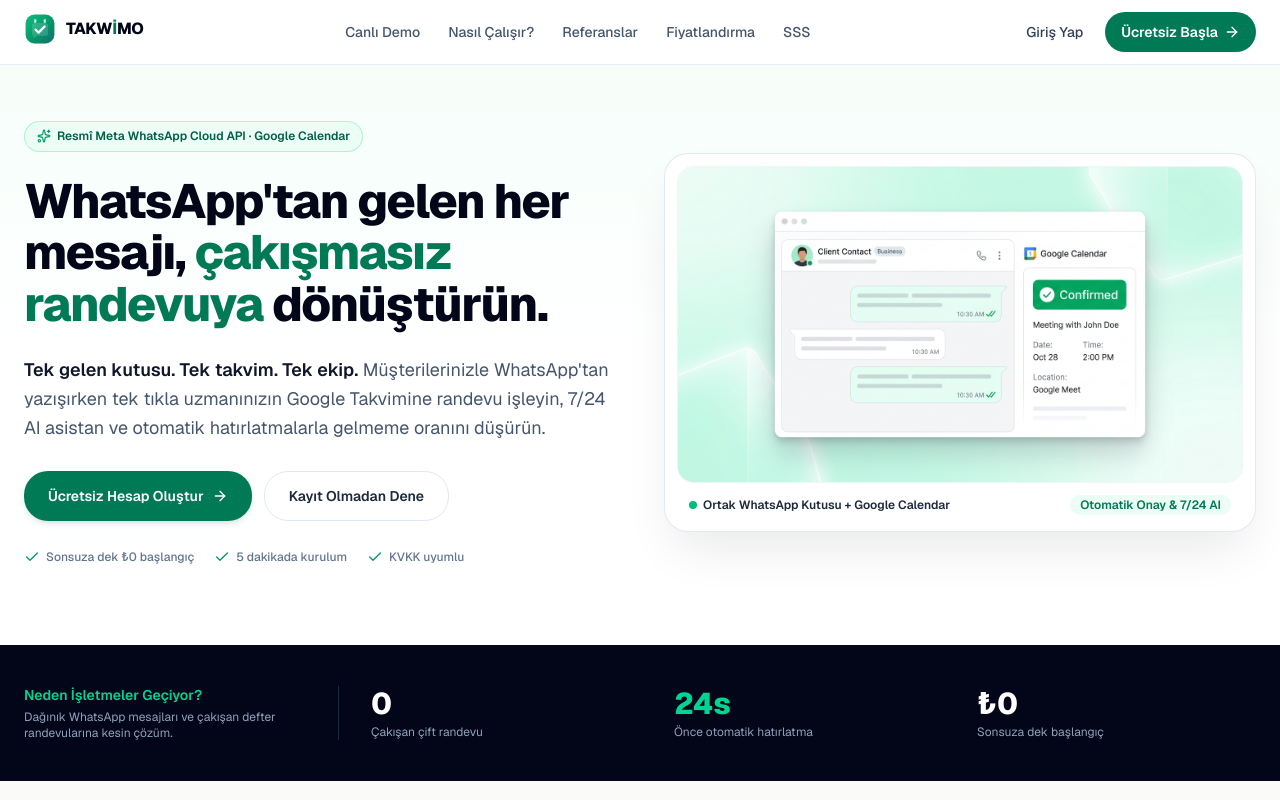
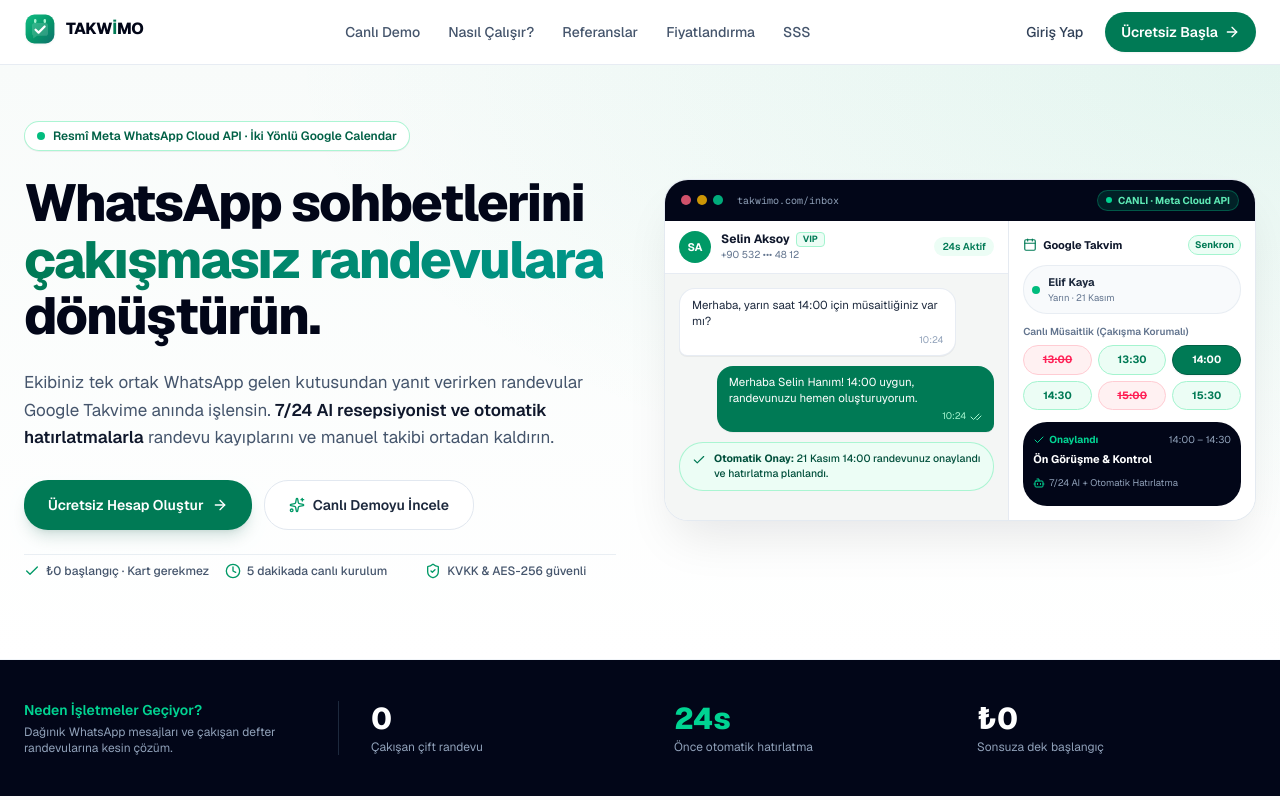
Before and after one commit to ibrahimbalta/takwimo, a Next.js app: page / in a window 1280 px wide. Shown: the top 800 px of the page. Built offline with nearby package versions, Linux system fonts and the light colour scheme; no server answers.

Commit message:
feat(landing): executive hero copy and crisp 100% Turkish live WhatsApp + Google Calendar product UI preview

```diff
--- a/src/app/page.tsx
+++ b/src/app/page.tsx
@@ -6,7 +6,18 @@ import {
   LandingFaqAccordion,
 } from "@/components/LandingInteractive";
 import { SiteHeader, SiteFooter } from "@/components/SiteChrome";
-import { ArrowRight, Check, Sparkles, Layers, Star } from "lucide-react";
+import {
+  ArrowRight,
+  Check,
+  CheckCheck,
+  Sparkles,
+  Layers,
+  Star,
+  Calendar,
+  ShieldCheck,
+  Clock,
+  Bot,
+} from "lucide-react";
 
 export default async function HomePage() {
   const session = await getSession();
@@ -15,78 +26,205 @@ export default async function HomePage() {
     <div className="min-h-screen bg-white text-slate-900 flex flex-col overflow-x-hidden">
       <SiteHeader isLoggedIn={Boolean(session)} activePath="/" />
 
-      {/* ABOVE-THE-FOLD VISUAL SPLIT HERO */}
-      <section className="relative bg-gradient-to-b from-emerald-50/50 via-white to-white pt-6 pb-12 sm:pt-14 sm:pb-20">
-        <div className="max-w-7xl mx-auto px-4 sm:px-6 grid grid-cols-1 lg:grid-cols-12 gap-8 lg:gap-12 items-center">
+      {/* ABOVE-THE-FOLD EXECUTIVE SPLIT HERO */}
+      <section className="relative bg-[radial-gradient(ellipse_at_top_right,_rgba(16,185,129,0.09),_transparent_55%),linear-gradient(to_bottom,_#f8fbfa,_#ffffff)] pt-7 pb-14 sm:pt-14 sm:pb-20 border-b border-slate-100">
+        <div className="max-w-7xl mx-auto px-4 sm:px-6 grid grid-cols-1 lg:grid-cols-12 gap-10 lg:gap-12 items-center">
+          {/* Left: Executive Copy & Conversion Hierarchy */}
           <div className="lg:col-span-6 space-y-5 sm:space-y-6">
-            <div className="inline-flex items-center gap-1.5 px-3 py-1.5 rounded-full bg-emerald-50 border border-emerald-200/90 text-emerald-800 text-[11px] sm:text-xs font-semibold leading-snug max-w-full">
-              <Sparkles className="w-3.5 h-3.5 text-emerald-600 shrink-0" />
-              <span>Resmî Meta WhatsApp Cloud API · Google Calendar</span>
+            <div className="inline-flex items-center gap-2 px-3 py-1.5 rounded-full bg-white border border-emerald-200/90 shadow-2xs text-emerald-800 text-[11px] sm:text-xs font-semibold">
+              <span className="w-2 h-2 rounded-full bg-emerald-500 animate-pulse shrink-0" />
+              <span>Resmî Meta WhatsApp Cloud API · İki Yönlü Google Calendar</span>
             </div>
 
-            <h1 className="text-[28px] sm:text-5xl font-extrabold text-slate-950 tracking-[-0.03em] leading-[1.12] sm:leading-[1.08]">
-              WhatsApp&apos;tan gelen her mesajı,{" "}
-              <span className="text-emerald-700">çakışmasız randevuya</span> dönüştürün.
+            <h1 className="text-[30px] sm:text-[46px] xl:text-[52px] font-extrabold text-slate-950 tracking-[-0.035em] leading-[1.09]">
+              WhatsApp sohbetlerini{" "}
+              <span className="bg-gradient-to-r from-emerald-700 to-teal-600 bg-clip-text text-transparent">
+                çakışmasız randevulara
+              </span>{" "}
+              dönüştürün.
             </h1>
 
-            <p className="text-sm sm:text-lg text-slate-600 leading-relaxed">
+            <p className="text-sm sm:text-[17px] text-slate-600 leading-relaxed max-w-xl">
+              Ekibiniz tek ortak WhatsApp gelen kutusundan yanıt verirken randevular Google
+              Takvime anında işlensin.{" "}
               <strong className="font-semibold text-slate-900">
-                Tek gelen kutusu. Tek takvim. Tek ekip.
+                7/24 AI resepsiyonist ve otomatik hatırlatmalarla
               </strong>{" "}
-              Müşterilerinizle WhatsApp&apos;tan yazışırken tek tıkla uzmanınızın Google
-              Takvimine randevu işleyin, 7/24 AI asistan ve otomatik hatırlatmalarla gelmeme
-              oranını düşürün.
+              randevu kayıplarını ve manuel takibi ortadan kaldırın.
             </p>
 
             <div className="flex flex-col sm:flex-row gap-2.5 sm:gap-3 pt-1">
               <Link
                 href={session ? "/dashboard" : "/login"}
-                className="inline-flex items-center justify-center gap-2 px-5 py-3 sm:px-6 sm:py-3.5 rounded-xl bg-emerald-700 hover:bg-emerald-800 text-white text-sm font-semibold shadow-md shadow-emerald-900/10 transition-all"
+                className="inline-flex items-center justify-center gap-2 px-6 py-3.5 rounded-xl bg-emerald-700 hover:bg-emerald-800 text-white text-sm font-semibold shadow-lg shadow-emerald-900/15 transition-all"
               >
                 <span>{session ? "Panele Devam Et" : "Ücretsiz Hesap Oluştur"}</span>
                 <ArrowRight className="w-4 h-4" />
               </Link>
               <a
                 href="#canli-demo"
-                className="inline-flex items-center justify-center px-5 py-3 sm:px-6 sm:py-3.5 rounded-xl bg-white border border-slate-200 hover:border-emerald-300 text-slate-800 text-sm font-semibold transition-colors"
+                className="inline-flex items-center justify-center gap-2 px-6 py-3.5 rounded-xl bg-white border border-slate-200 hover:border-emerald-300 hover:bg-emerald-50/40 text-slate-800 text-sm font-semibold transition-colors"
               >
-                Kayıt Olmadan Dene
+                <Sparkles className="w-4 h-4 text-emerald-600" />
+                <span>Canlı Demoyu İncele</span>
               </a>
             </div>
 
-            <div className="flex flex-wrap items-center gap-x-5 gap-y-2 pt-1 text-xs text-slate-500 font-medium">
+            <div className="grid grid-cols-1 sm:grid-cols-3 gap-2.5 pt-2 border-t border-slate-200/70 text-xs text-slate-600 font-medium">
               <span className="inline-flex items-center gap-1.5">
-                <Check className="w-4 h-4 text-emerald-600" />
-                Sonsuza dek ₺0 başlangıç
+                <Check className="w-4 h-4 text-emerald-600 shrink-0" />
+                ₺0 başlangıç · Kart gerekmez
               </span>
               <span className="inline-flex items-center gap-1.5">
-                <Check className="w-4 h-4 text-emerald-600" />
-                5 dakikada kurulum
+                <Clock className="w-4 h-4 text-emerald-600 shrink-0" />
+                5 dakikada canlı kurulum
               </span>
               <span className="inline-flex items-center gap-1.5">
-                <Check className="w-4 h-4 text-emerald-600" />
-                KVKK uyumlu
+                <ShieldCheck className="w-4 h-4 text-emerald-600 shrink-0" />
+                KVKK &amp; AES-256 güvenli
               </span>
             </div>
           </div>
 
-          <div className="lg:col-span-6">
-            <div className="rounded-3xl bg-white p-2.5 sm:p-3 border border-slate-200/90 shadow-2xl shadow-slate-900/10">
-              <div className="overflow-hidden rounded-2xl border border-slate-100 bg-slate-50">
-                <img
-                  src="/images/hero-dashboard.jpg"
-                  alt="TAKWİMO WhatsApp Business ve Google Calendar Birleşik Paneli"
-                  className="w-full h-auto object-cover"
-                />
+          {/* Right: Crisp 100% Turkish Live Product UI Showcase */}
+          <div className="lg:col-span-6 relative">
+            {/* Soft Ambient Glow */}
+            <div
+              aria-hidden="true"
+              className="absolute -inset-3 bg-gradient-to-tr from-emerald-200/40 via-teal-100/30 to-sky-100/30 rounded-[32px] blur-2xl -z-10"
+            />
+
+            <div className="rounded-3xl bg-white border border-slate-200/90 shadow-2xl shadow-slate-950/10 overflow-hidden">
+              {/* Browser / Workspace Chrome */}
+              <div className="px-4 py-2.5 bg-slate-950 text-slate-300 flex items-center justify-between gap-2 text-[11px]">
+                <div className="flex items-center gap-1.5">
+                  <span className="w-2.5 h-2.5 rounded-full bg-rose-400/80" />
+                  <span className="w-2.5 h-2.5 rounded-full bg-amber-400/80" />
+                  <span className="w-2.5 h-2.5 rounded-full bg-emerald-400/80" />
+                  <span className="ml-2 font-mono text-[10px] text-slate-400 hidden sm:inline">
+                    takwimo.com/inbox
+                  </span>
+                </div>
+                <span className="inline-flex items-center gap-1.5 px-2 py-0.5 rounded-full bg-emerald-500/15 border border-emerald-400/30 text-emerald-300 text-[10px] font-bold">
+                  <span className="w-1.5 h-1.5 rounded-full bg-emerald-400 animate-pulse" />
+                  CANLI · Meta Cloud API
+                </span>
               </div>
-              <div className="px-3 pt-3 pb-1 flex flex-wrap items-center justify-between gap-2 text-xs">
-                <span className="inline-flex items-center gap-1.5 font-semibold text-slate-800">
-                  <span className="w-2 h-2 rounded-full bg-emerald-500" />
-                  Ortak WhatsApp Kutusu + Google Calendar
-                </span>
-                <span className="text-emerald-700 font-semibold bg-emerald-50 px-2.5 py-0.5 rounded-full">
-                  Otomatik Onay & 7/24 AI
-                </span>
+
+              {/* Split Product Preview: WhatsApp Chat + Live Google Calendar */}
+              <div className="grid grid-cols-1 sm:grid-cols-12 divide-y sm:divide-y-0 sm:divide-x divide-slate-200/80">
+                {/* WhatsApp Chat Pane */}
+                <div className="sm:col-span-7 flex flex-col bg-[#F4F6F5]">
+                  <div className="px-3.5 py-2.5 bg-white border-b border-slate-200/80 flex items-center justify-between gap-2">
+                    <div className="flex items-center gap-2.5 min-w-0">
+                      <div className="w-8 h-8 rounded-full bg-emerald-600 text-white text-[11px] font-bold flex items-center justify-center shrink-0">
+                        SA
+                      </div>
+                      <div className="min-w-0">
+                        <div className="flex items-center gap-1.5">
+                          <p className="text-xs font-bold text-slate-900 truncate">Selin Aksoy</p>
+                          <span className="px-1.5 py-0.2 rounded bg-emerald-50 text-emerald-700 border border-emerald-200 text-[9px] font-bold">
+                            VIP
+                          </span>
+                        </div>
+                        <p className="text-[10px] text-slate-500">+90 532 ••• 48 12</p>
+                      </div>
+                    </div>
+                    <span className="text-[10px] font-semibold text-emerald-700 bg-emerald-50 px-2 py-0.5 rounded-full shrink-0">
+                      24s Aktif
+                    </span>
+                  </div>
+
+                  <div className="p-3.5 space-y-2.5 text-[11.5px] flex-1">
+                    <div className="max-w-[88%] rounded-2xl rounded-bl-sm bg-white border border-slate-200/80 px-3 py-2 text-slate-800 shadow-2xs">
+                      <p className="leading-snug">
+                        Merhaba, yarın saat 14:00 için müsaitliğiniz var mı?
+                      </p>
+                      <p className="text-[9.5px] text-slate-400 text-right mt-1">10:24</p>
+                    </div>
+
+                    <div className="max-w-[88%] ml-auto rounded-2xl rounded-br-sm bg-emerald-700 text-white px-3 py-2 shadow-2xs">
+                      <p className="leading-snug">
+                        Merhaba Selin Hanım! 14:00 uygun, randevunuzu hemen oluşturuyorum.
+                      </p>
+                      <div className="flex items-center justify-end gap-1 text-[9.5px] text-emerald-200 mt-1">
+                        <span>10:24</span>
+                        <CheckCheck className="w-3 h-3" />
+                      </div>
+                    </div>
+
+                    <div className="rounded-xl bg-emerald-50 border border-emerald-200/90 px-3 py-2 text-[10.5px] text-emerald-900 font-medium flex items-start gap-2">
+                      <Check className="w-3.5 h-3.5 text-emerald-700 shrink-0 mt-0.5" />
+                      <span>
+                        <strong>Otomatik Onay:</strong> 21 Kasım 14:00 randevunuz onaylandı ve
+                        hatırlatma planlandı.
+                      </span>
+                    </div>
+                  </div>
+                </div>
+
+                {/* Live Availability & Google Calendar Pane */}
+                <div className="sm:col-span-5 bg-white p-3.5 flex flex-col justify-between gap-3">
+                  <div className="space-y-2.5">
+                    <div className="flex items-center justify-between gap-1">
+                      <span className="inline-flex items-center gap-1.5 text-[11px] font-bold text-slate-900">
+                        <Calendar className="w-3.5 h-3.5 text-emerald-700" />
+                        Google Takvim
+                      </span>
+                      <span className="text-[9.5px] font-bold text-emerald-700 bg-emerald-50 border border-emerald-200 px-1.5 py-0.5 rounded-full">
+                        Senkron
+                      </span>
+                    </div>
+
+                    <div className="p-2 rounded-xl bg-slate-50 border border-slate-200/70 flex items-center gap-2">
+                      <span className="w-2 h-2 rounded-full bg-emerald-500 shrink-0" />
+                      <div className="min-w-0">
+                        <p className="text-[11px] font-bold text-slate-800 truncate">Elif Kaya</p>
+                        <p className="text-[9.5px] text-slate-500">Yarın · 21 Kasım</p>
+                      </div>
+                    </div>
+
+                    <div>
+                      <p className="text-[10px] font-semibold text-slate-500 mb-1.5">
+                        Canlı Müsaitlik (Çakışma Korumalı)
+                      </p>
+                      <div className="grid grid-cols-3 gap-1.5 text-[10.5px] font-bold">
+                        <span className="py-1.5 rounded-lg bg-rose-50 text-rose-500 border border-rose-200 text-center line-through">
+                          13:00
+                        </span>
+                        <span className="py-1.5 rounded-lg bg-emerald-50 text-emerald-700 border border-emerald-200 text-center">
+                          13:30
+                        </span>
+                        <span className="py-1.5 rounded-lg bg-emerald-700 text-white border border-emerald-800 text-center shadow-xs">
+                          14:00
+                        </span>
+                        <span className="py-1.5 rounded-lg bg-emerald-50 text-emerald-700 border border-emerald-200 text-center">
+                          14:30
+                        </span>
+                        <span className="py-1.5 rounded-lg bg-rose-50 text-rose-500 border border-rose-200 text-center line-through">
+                          15:00
+                        </span>
+                        <span className="py-1.5 rounded-lg bg-emerald-50 text-emerald-700 border border-emerald-200 text-center">
+                          15:30
+                        </span>
+                      </div>
+                    </div>
+                  </div>
+
+                  <div className="p-2.5 rounded-xl bg-slate-950 text-white space-y-1">
+                    <div className="flex items-center justify-between text-[10px]">
+                      <span className="text-emerald-400 font-bold inline-flex items-center gap-1">
+                        <Check className="w-3 h-3" /> Onaylandı
+                      </span>
+                      <span className="text-slate-400">14:00 – 14:30</span>
+                    </div>
+                    <p className="text-[11px] font-bold truncate">Ön Görüşme &amp; Kontrol</p>
+                    <p className="text-[9.5px] text-slate-400 inline-flex items-center gap-1">
+                      <Bot className="w-3 h-3 text-emerald-400" />
+                      7/24 AI + Otomatik Hatırlatma
+                    </p>
+                  </div>
+                </div>
               </div>
             </div>
           </div>
```
